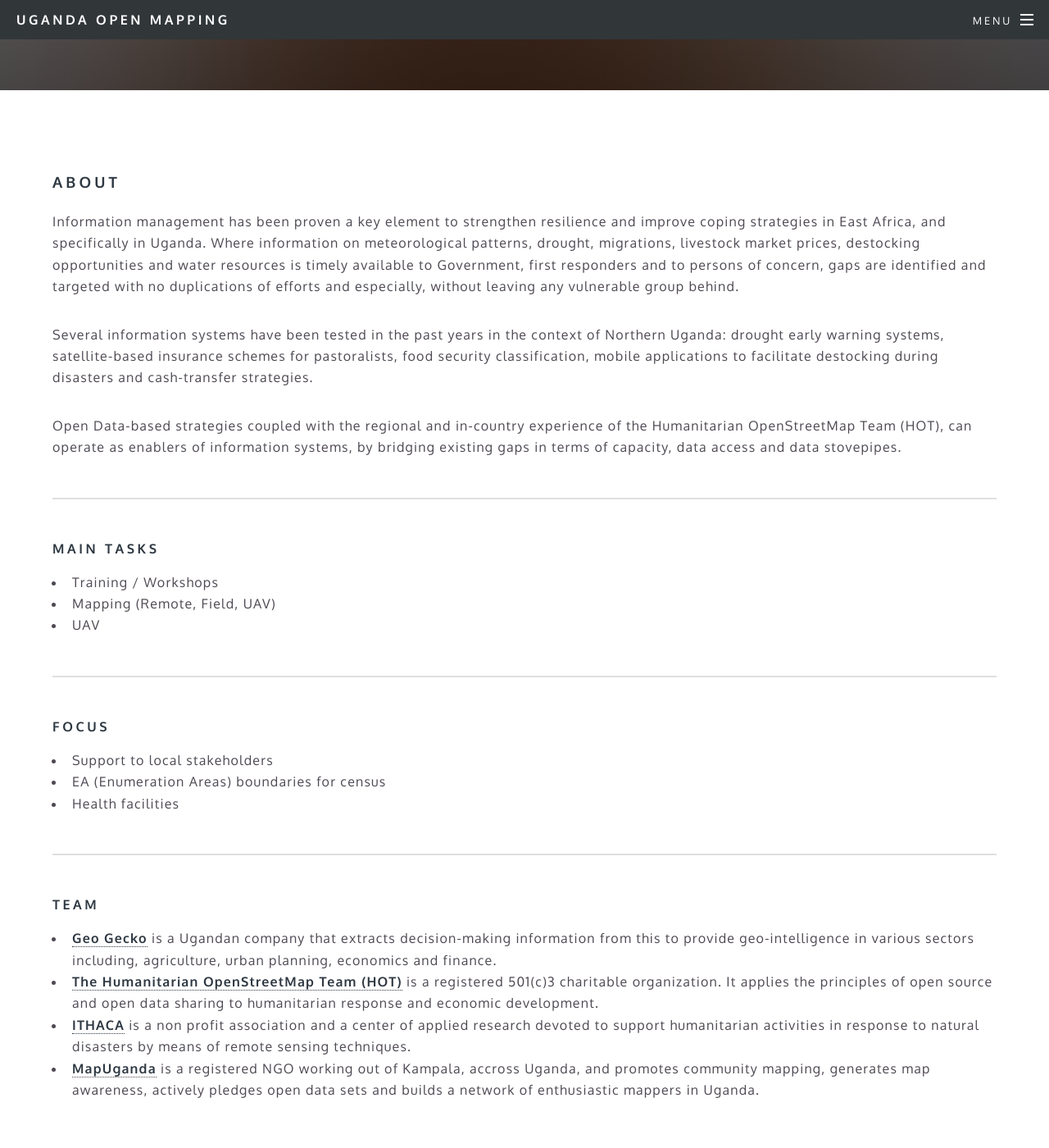
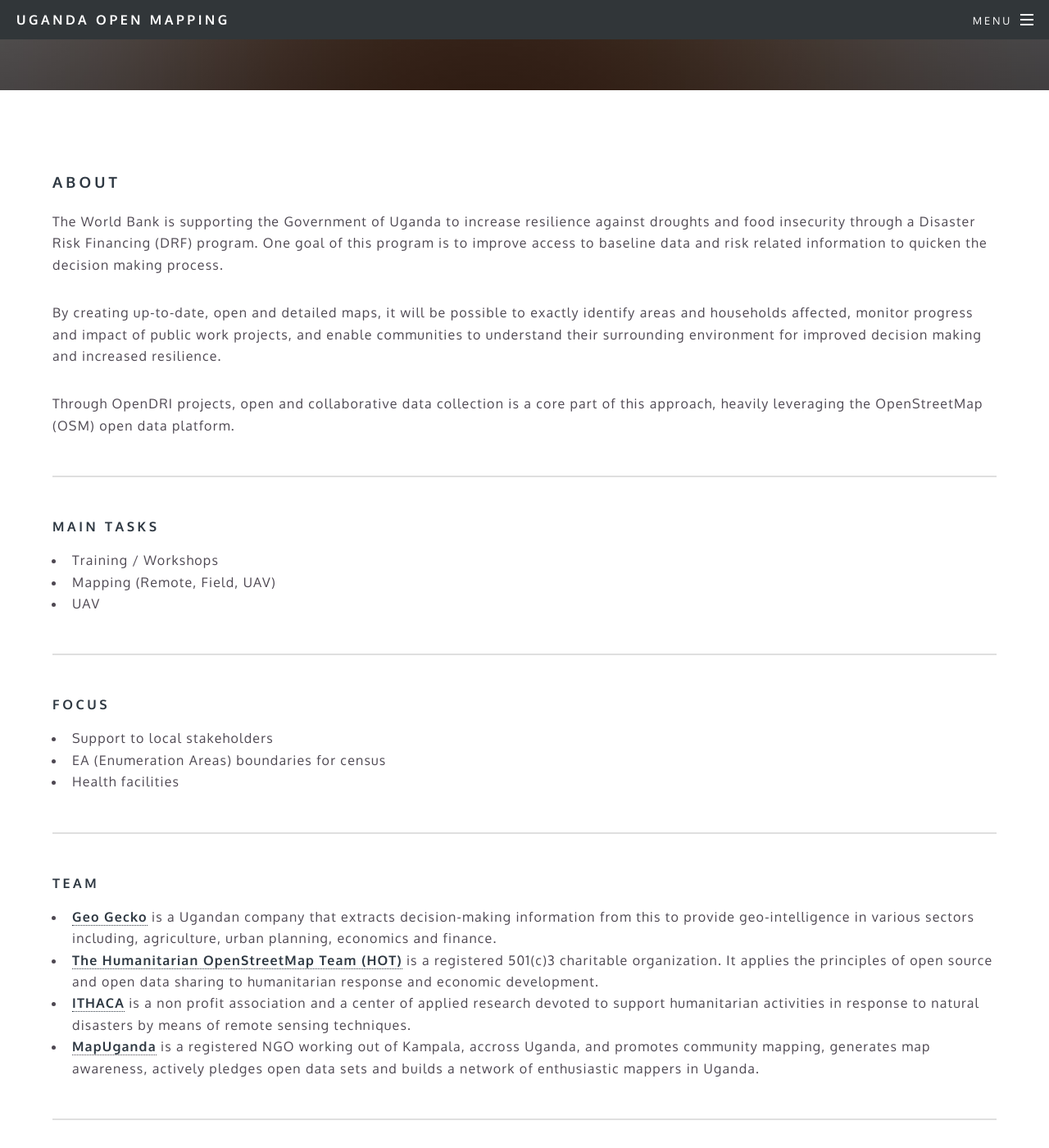
Before and after one commit to UgandaOpenMapping/ugandaopenmapping.github.io, a Jekyll site: the page built from about.html, in a window 1280 px wide and 1400 px high, scrolled down 283 px. Shown: the whole window at 82% size. Built offline with Jekyll 4.4.1, drawn with Linux system fonts in a browser that asks for light colours; some of the changed text lies outside the part shown.

Commit message:
Update About page

```diff
--- a/about.html
+++ b/about.html
@@ -3,9 +3,9 @@ layout: page
 title: About
 ---
 	<h3>About</h3>
-	<p>Information management has been proven a key element to strengthen resilience and improve coping strategies in East Africa, and specifically in Uganda. Where information on meteorological patterns, drought, migrations, livestock market prices, destocking opportunities and water resources is timely available to Government, first responders and to persons of concern, gaps are identified and targeted with no duplications of efforts and especially, without leaving any vulnerable group behind.</p>
-	<p>Several information systems have been tested in the past years in the context of Northern Uganda: drought early warning systems, satellite-based insurance schemes for pastoralists, food security classification, mobile applications to facilitate destocking during disasters and cash-transfer strategies.</p>
-	<p>Open Data-based strategies coupled with the regional and in-country experience of the Humanitarian OpenStreetMap Team (HOT), can operate as enablers of information systems, by bridging existing gaps in terms of capacity, data access and data stovepipes.</p>
+	<p>The World Bank is supporting the Government of Uganda to increase resilience against droughts and food insecurity through a Disaster Risk Financing (DRF) program. One goal of this program is to improve access to baseline data and risk related information to quicken the decision making process.</p>
+	<p>By creating up-to-date, open and detailed maps, it will be possible to exactly identify areas and households affected, monitor progress and impact of public work projects, and enable communities to understand their surrounding environment for improved decision making and increased resilience.</p>
+	<p>Through OpenDRI projects, open and collaborative data collection is a core part of this approach, heavily leveraging the OpenStreetMap (OSM) open data platform.</p>
 	<hr />
 	<h4>Main tasks</h4>
 	<ul>
@@ -28,3 +28,9 @@ title: About
 		<li><strong><a href="http://www.ithacaweb.org">ITHACA</a></strong> is a non profit association and a center of applied research devoted to support humanitarian activities in response to natural disasters by means of remote sensing techniques.</li>
 		<li><a href="http://mapuganda.org"><strong>MapUganda</strong></a> is a registered NGO working out of Kampala, accross Uganda, and promotes community mapping, generates map awareness, actively pledges open data sets and builds a network of enthusiastic mappers in Uganda.</li>
 	</ul>
+	<hr />
+	<h4>Local Stakeholders</h4>
+	<ul>
+		<li><strong>The <a href="http://www.ubos.org">Uganda Bureau of Statistics (UBOS)</a></strong> is the principal data collecting, processing, analysing and disseminating agency responsible for coordinating and supervising the National Statistical System.</li>
+		<li><strong>The <a href="https://www.kcca.go.ug/">Kampala Capital City Authority</a></strong> is the governing body of the Capital City and administers Capital City on behalf of the central government.</li>
+	</ul>
```
